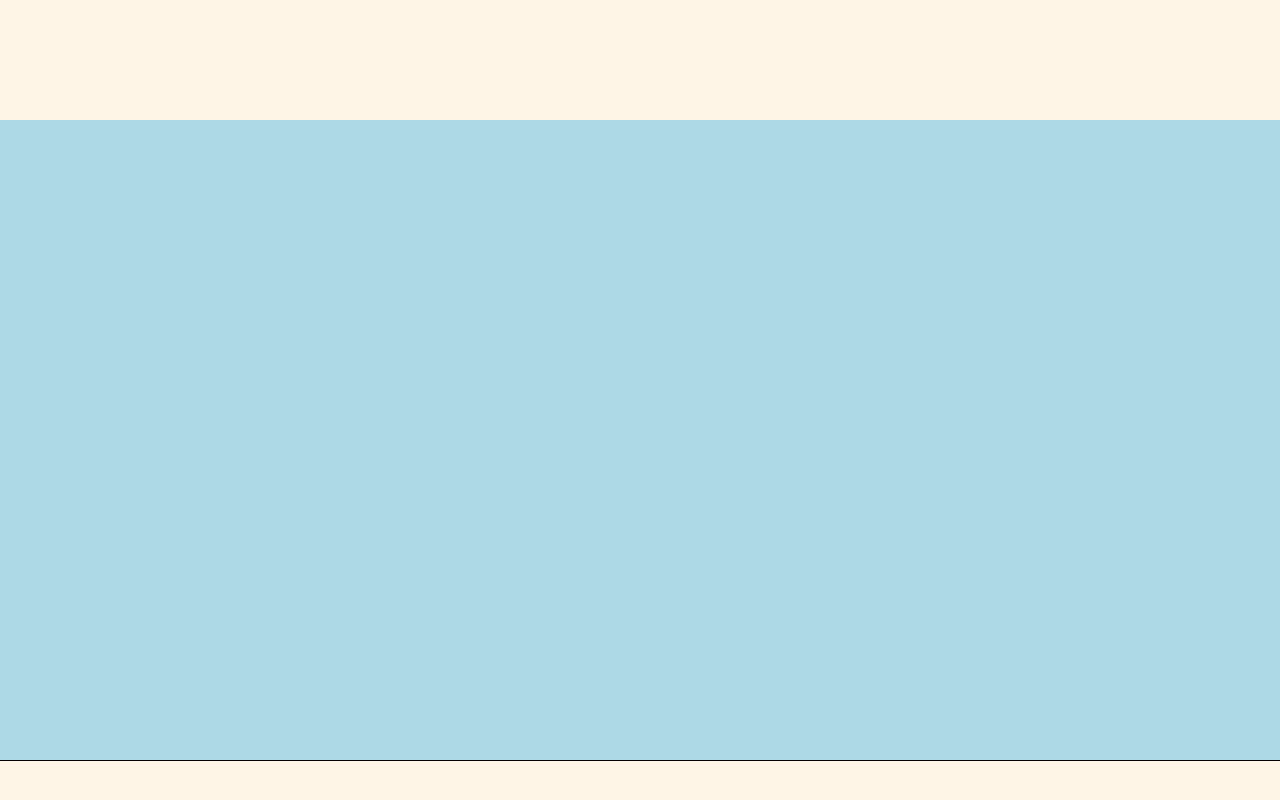
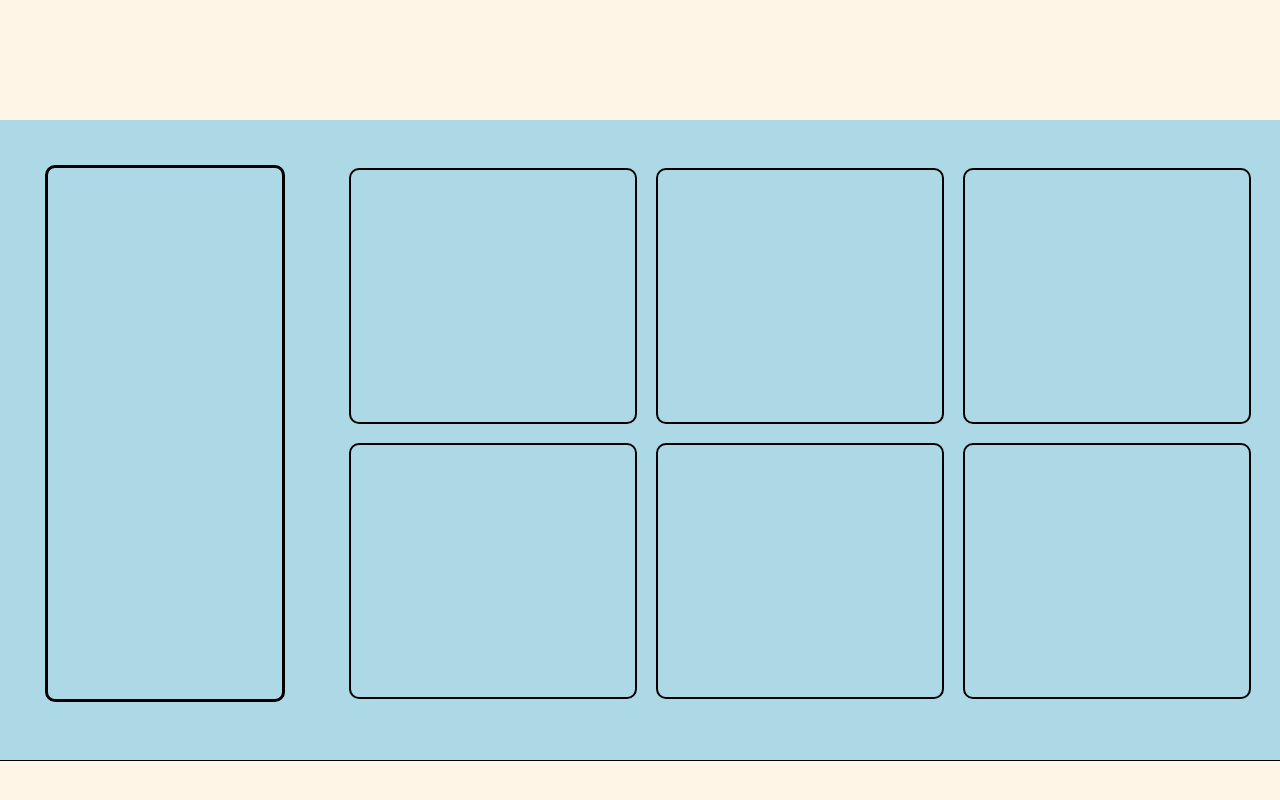
Before and after one commit to ahmedsmrt/front-end-practice, a plain HTML site: page index.html in a window 1280 px wide. Shown: the part 2440-3240 px from the top of the page. Drawn offline with Linux system fonts and the light colour scheme.

Commit message:
Add files via upload

```diff
--- a/resources/css/style.css
+++ b/resources/css/style.css
@@ -445,8 +445,20 @@ main section {
 }
 
 /* Main Cards */
-/*
-main section .card {
+
+#api-play {
+    display: flex;
+    position: relative;
+    width: auto;
+    height: 100vh;
+    background-color:#FEF5E7;
+}
+
+#api-play section {
+    width: 75%;
+}
+
+#api-play section .card {
     top: 6%;
     left: 2%;
     position: relative;
@@ -460,14 +472,14 @@ main section .card {
     Font-Family: 'Oxygen', Sans-Serif;
 }
 
-main section .card:hover {
+#api-play section .card:hover {
     transition: .5s;
     background-color:#D6EAF8;
     opacity: .8;
-} */
+}
 
 /* Sidebar */
-/* main aside {
+#api-play aside {
     display: flex;
     width: 25%;
 }
@@ -486,7 +498,7 @@ main section .card:hover {
     transition: .4s;
     background-color:#F0B27A;
     opacity: .8;
-} */
+}
 
 /* Api Playground */
 
```
